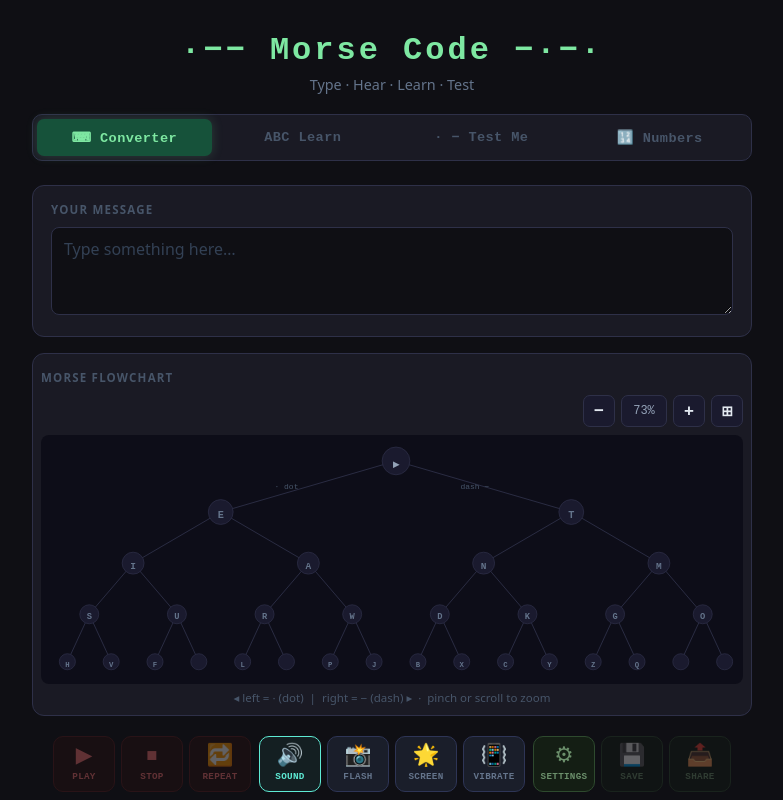
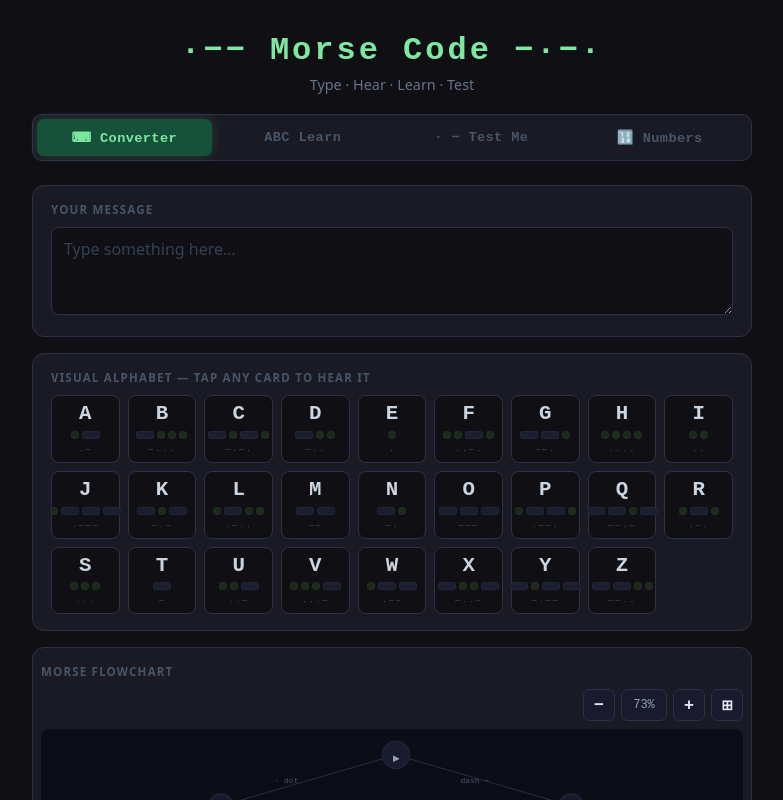
Before and after one commit to Ttrriimmaakkaassii/y2603AppMorse, a React (Vite) app: page / in a window 1280 px wide. Shown: the top 800 px of the page, without its empty margins (248-1031 px from the left). Built offline with nearby package versions, Linux system fonts and the light colour scheme.

Commit message:
abc payout fix

```diff
--- a/src/AlphabetPanel.jsx
+++ b/src/AlphabetPanel.jsx
@@ -2,18 +2,23 @@ import { MORSE_CODE } from './morseCode';
 
 const ALPHABET = 'ABCDEFGHIJKLMNOPQRSTUVWXYZ'.split('');
 
-export default function AlphabetPanel({ activeLetter, currentStep }) {
+export default function AlphabetPanel({ activeLetter, currentStep, onTap, pulseChar }) {
   return (
     <div className="alphabet-panel">
       {ALPHABET.map(letter => {
         const morse = MORSE_CODE[letter];
         const isActive = activeLetter?.char === letter;
+        const isPulse  = letter === pulseChar;
         return (
-          <div key={letter} className={`alpha-card ${isActive ? 'alpha-active' : ''}`}>
+          <div
+            key={letter}
+            className={`alpha-card ${isActive ? 'alpha-active' : ''} ${isPulse ? 'alpha-pulse' : ''}`}
+            onClick={() => onTap?.(letter)}
+          >
             <div className="alpha-letter">{letter}</div>
             <div className="alpha-lights">
               {morse.split('').map((sym, si) => {
-                const isOn  = isActive && si === currentStep - 1;
+                const isOn   = isActive && si === currentStep - 1;
                 const isDone = isActive && si < currentStep - 1;
                 return (
                   <span
--- a/src/App.css
+++ b/src/App.css
@@ -250,12 +250,18 @@ textarea::placeholder { color: #334155; }
   flex-direction: column;
   align-items: center;
   gap: 5px;
-  transition: border-color 0.15s, box-shadow 0.15s, background 0.15s;
+  cursor: pointer;
+  transition: border-color 0.15s, box-shadow 0.15s, background 0.15s, transform 0.15s;
+}
+.alpha-card:hover:not(.alpha-active) {
+  border-color: #3d5a4a;
+  background: #141420;
 }
 .alpha-card.alpha-active {
   border-color: #7ee8a2;
   background: rgba(126, 232, 162, 0.07);
   box-shadow: 0 0 18px rgba(126, 232, 162, 0.22);
+  transform: scale(1.05);
 }
 .alpha-letter {
   font-size: 1.3rem;
@@ -301,6 +307,15 @@ textarea::placeholder { color: #334155; }
   letter-spacing: 1px;
 }
 .alpha-card.alpha-active .alpha-morse { color: #5d9e7a; }
+
+/* Brief pulse when a letter is typed into the text input */
+@keyframes alpha-pulse-kf {
+  0%   { border-color: #5eead4; box-shadow: 0 0 16px rgba(94,234,212,0.55); transform: scale(1.08); background: rgba(94,234,212,0.1); }
+  100% { border-color: #2e3048; box-shadow: none; transform: scale(1); background: #0f0f14; }
+}
+.alpha-pulse {
+  animation: alpha-pulse-kf 0.38s ease-out forwards;
+}
 
 /* ── Learn Section ── */
 .learn-section { width: 100%; }
--- a/src/ConverterSection.jsx
+++ b/src/ConverterSection.jsx
@@ -1,5 +1,5 @@
-import { useState, useRef } from 'react';
-import { textToMorseDetailed } from './morseCode';
+import { useState, useRef, useEffect } from 'react';
+import { textToMorseDetailed, MORSE_CODE } from './morseCode';
 import { playMorseConfigured, renderMorseToWav } from './audioEngine';
 import MorseTree     from './MorseTree';
 import AlphabetPanel from './AlphabetPanel';
@@ -41,6 +41,14 @@ export default function ConverterSection() {
   const repeatOnRef      = useRef(false);
   const torchTrackRef    = useRef(null);
 
+  const tapPlayerRef  = useRef(null);
+  const pulseTimerRef = useRef(null);
+  const [pulseChar, setPulseChar] = useState(null);
+
+  // Stable refs for use inside useEffect keyboard handler
+  const playStateRef = useRef('idle');
+  const textRef      = useRef('');
+
   // Keep refs in sync with state on every render
   lettersRef.current   = letters;
   speedRef.current     = speed;
@@ -51,9 +59,19 @@ export default function ConverterSection() {
   screenOnRef.current  = screenOn;
   vibrateOnRef.current = vibrateOn;
   repeatOnRef.current  = repeatOn;
+  playStateRef.current = playState;
+  textRef.current      = text;
 
   function handleInput(e) {
     const val = e.target.value;
+    if (val.length > text.length) {
+      const lastChar = val[val.length - 1].toUpperCase();
+      if (/^[A-Z]$/.test(lastChar)) {
+        clearTimeout(pulseTimerRef.current);
+        setPulseChar(lastChar);
+        pulseTimerRef.current = setTimeout(() => setPulseChar(null), 380);
+      }
+    }
     setText(val);
     setLetters(textToMorseDetailed(val));
     if (playState !== 'idle') stopAll();
@@ -137,6 +155,8 @@ export default function ConverterSection() {
 
   function stopAll() {
     playerRef.current?.stop();
+    tapPlayerRef.current?.stop();
+    tapPlayerRef.current = null;
     setPlayState('idle');
     setActiveLetter(null);
     setCurrentStep(0);
@@ -195,6 +215,58 @@ export default function ConverterSection() {
     } catch { /* cancelled or not supported */ }
   }
 
+  // ── Letter tap / keyboard playback ─────────────────────────────────────────
+  function handleLetterTap(letter) {
+    if (playState === 'playing') return; // don't interrupt main playback
+    tapPlayerRef.current?.stop();
+    const morse = MORSE_CODE[letter.toUpperCase()];
+    if (!morse) return;
+    const char = letter.toUpperCase();
+    setActiveLetter({ char, morse, index: -1 });
+    setCurrentStep(0);
+    tapPlayerRef.current = playMorseConfigured(
+      [{ char, morse }],
+      { speed, pitch, volume, soundOn },
+      () => setTimeout(() => { setActiveLetter(null); setCurrentStep(0); }, 400),
+      (ev) => { if (ev.type === 'symbol') setCurrentStep(ev.symbolIndex + 1); },
+    );
+  }
+
+  // Physical keyboard: typing A-Z outside textarea adds char + plays letter
+  useEffect(() => {
+    function handleKey(e) {
+      if (e.target.tagName === 'TEXTAREA' || e.target.tagName === 'INPUT') return;
+      if (e.repeat) return;
+      const letter = e.key.toUpperCase();
+      if (!/^[A-Z]$/.test(letter)) return;
+      if (playStateRef.current !== 'idle') return;
+      const newText = textRef.current + e.key;
+      setText(newText);
+      setLetters(textToMorseDetailed(newText));
+      clearTimeout(pulseTimerRef.current);
+      setPulseChar(letter);
+      pulseTimerRef.current = setTimeout(() => setPulseChar(null), 380);
+      tapPlayerRef.current?.stop();
+      const morse = MORSE_CODE[letter];
+      if (!morse) return;
+      setActiveLetter({ char: letter, morse, index: -1 });
+      setCurrentStep(0);
+      tapPlayerRef.current = playMorseConfigured(
+        [{ char: letter, morse }],
+        {
+          speed:   speedRef.current,
+          pitch:   pitchRef.current,
+          volume:  volumeRef.current,
+          soundOn: soundOnRef.current,
+        },
+        () => setTimeout(() => { setActiveLetter(null); setCurrentStep(0); }, 400),
+        (ev) => { if (ev.type === 'symbol') setCurrentStep(ev.symbolIndex + 1); },
+      );
+    }
+    window.addEventListener('keydown', handleKey);
+    return () => window.removeEventListener('keydown', handleKey);
+  }, []); // empty deps — all mutable values read via refs
+
   // ── Derived ────────────────────────────────────────────────────────────────
   const playing = playState === 'playing';
   const hasText = letters.length > 0;
@@ -245,7 +317,7 @@ export default function ConverterSection() {
         </section>
       )}
 
-      {playing && activeLetter && (
+      {activeLetter && (
         <section className="card letter-viz-card">
           <div className="letter-viz">
             <div className="lv-char">{activeLetter.char}</div>
@@ -264,12 +336,10 @@ export default function ConverterSection() {
         </section>
       )}
 
-      {hasText && (
-        <section className="card">
-          <label>Visual Alphabet — lights follow playback</label>
-          <AlphabetPanel activeLetter={activeLetter} currentStep={currentStep} />
-        </section>
-      )}
+      <section className="card">
+        <label>Visual Alphabet — tap any card to hear it</label>
+        <AlphabetPanel activeLetter={activeLetter} currentStep={currentStep} onTap={handleLetterTap} pulseChar={pulseChar} />
+      </section>
 
       <section className="card tree-card">
         <label>Morse Flowchart</label>
```
